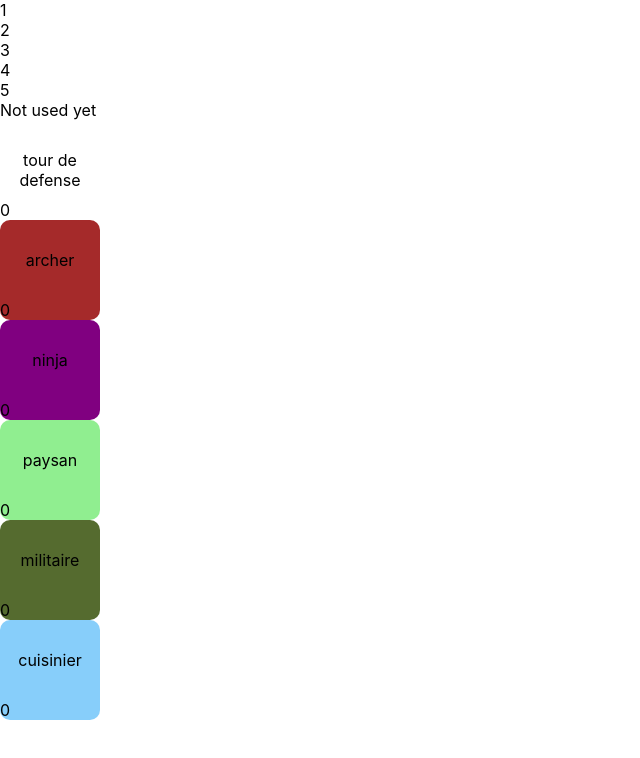
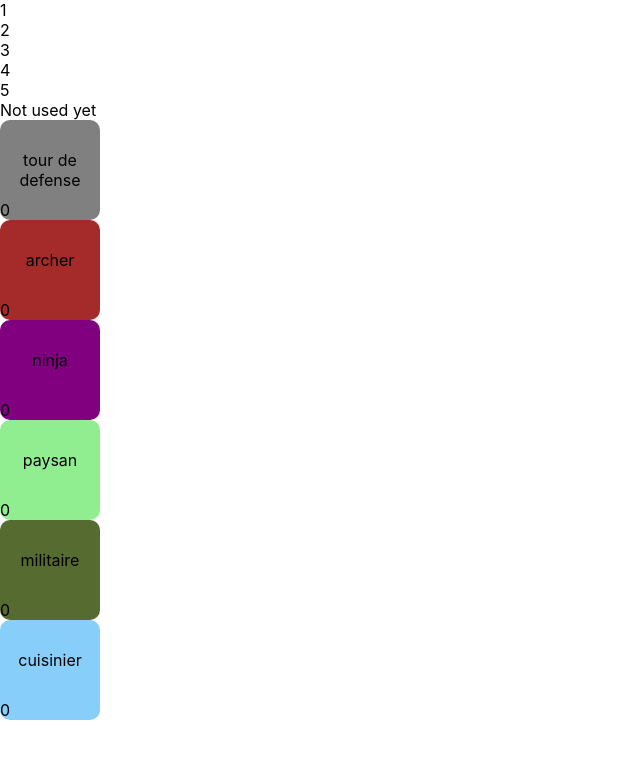
Before and after one commit to ThomasLaforge/merge-master, a React (Create React App) app in the folder client/: page /collection in a window 1280 px wide. Shown: the top 758 px of the page, without its empty margins (0-640 px from the left). Built offline with nearby package versions, Linux system fonts and the light colour scheme.

Commit message:
fix hero tour de defense css class name

```diff
--- a/client/src/components/Hero.tsx
+++ b/client/src/components/Hero.tsx
@@ -4,7 +4,7 @@ import MyHero from '../modules/Hero'
 import '../styles/hero.scss'
 
 const getHeroClassName = (type: HeroType) => {
-    return 'hero-' + getHeroName(type).replace(' ', '-')
+    return 'hero-' + getHeroName(type).replaceAll(' ', '-')
 }
 
 const getHeroName = (type: HeroType) => {
--- a/client/src/styles/hero.scss
+++ b/client/src/styles/hero.scss
@@ -23,7 +23,7 @@
 
 .hero-ninja { background-color: purple; }
 .hero-archer { background-color: brown; }
-.hero-tourdedefense { background-color: grey; }
+.hero-tour-de-defense { background-color: grey; }
 .hero-cuisinier { background-color: lightskyblue;}
 .hero-militaire { background-color: darkolivegreen;}
 .hero-paysan { background-color: lightgreen;}
```
